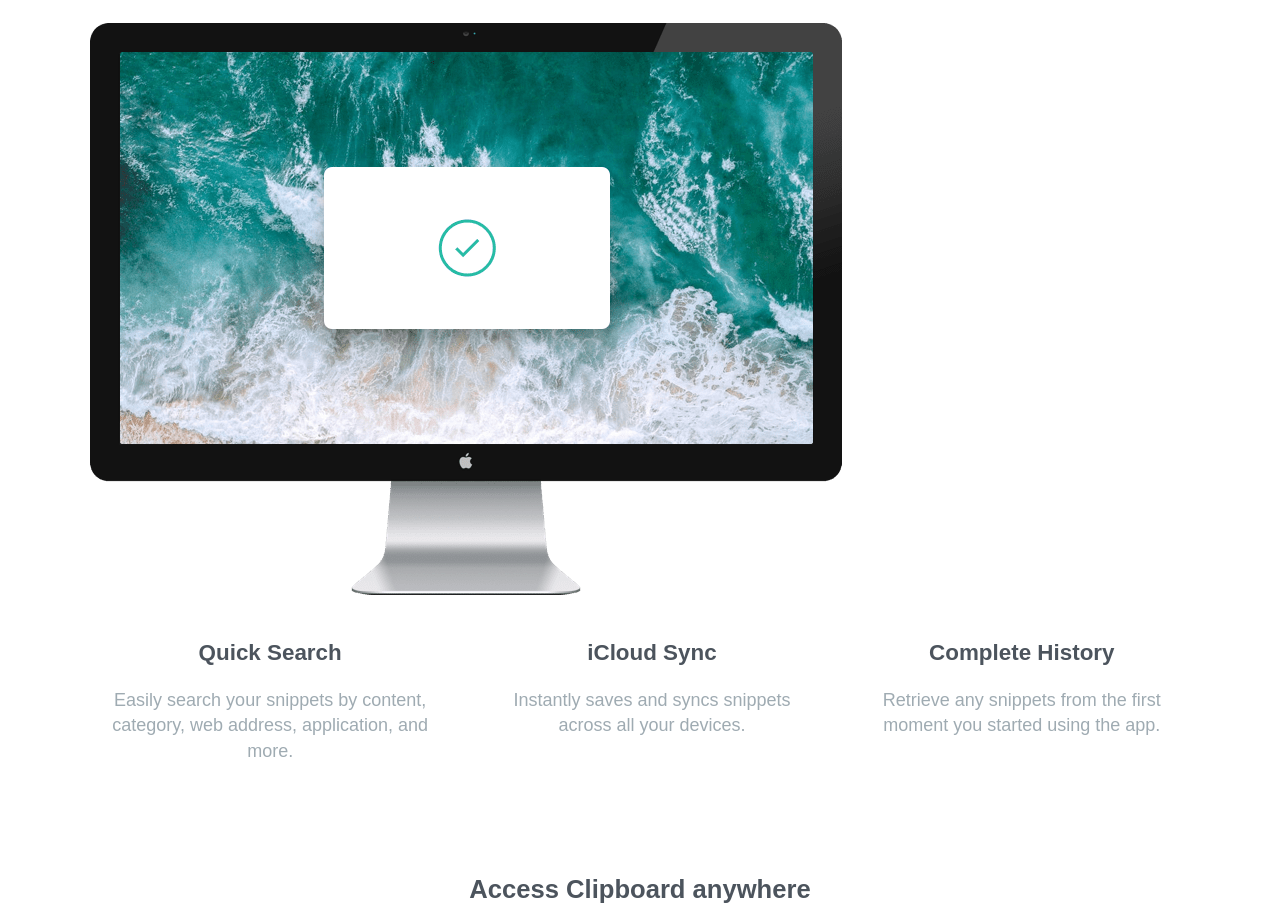
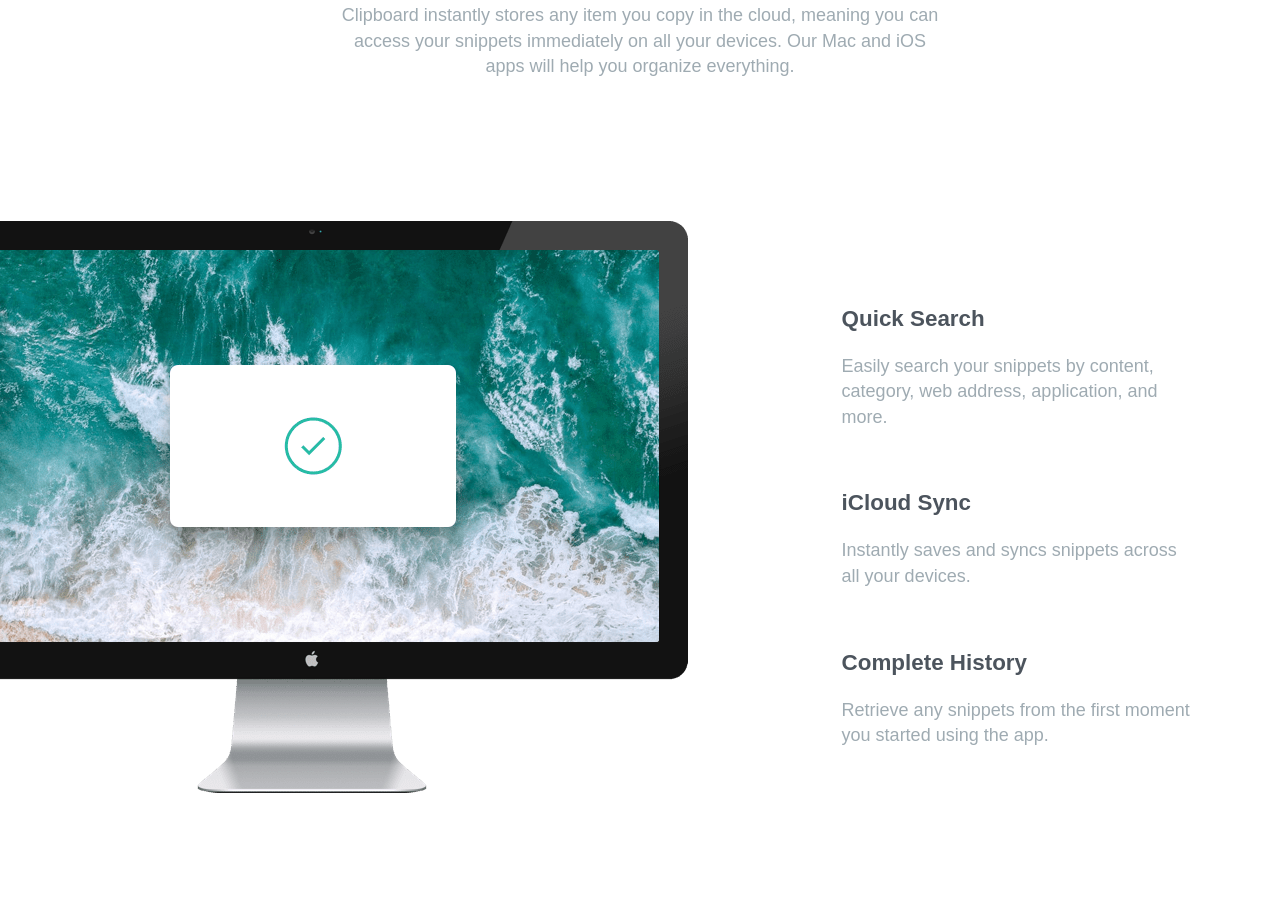
Before and after one commit to juanCruzCalderon/frontend-mentor__junior__clipboard, a plain HTML site: page index.html in a window 1280 px wide. Shown: the part 783-1690 px from the top of the page. Drawn offline with Linux system fonts and the light colour scheme; a web font is replaced by a local one.

Commit message:
PC structure

```diff
--- a/index.html
+++ b/index.html
@@ -38,10 +38,10 @@
         devices. Our Mac and iOS apps will help you organize everything.</p>
     </section>
 
-    <section class="">
-      <img  class="divider__img" src="./images/image-computer.png" alt="">
-      <div class="divider__container">
-        <div class="divider">
+    <section class="container-div">
+      <img  class="divider__img incrus" src="./images/image-computer.png" alt="">
+      <div class="divider__container divider2">
+        <div class="divider ">
           <h4 class="divider__title divider__small">Quick Search</h4>
           <p class="divider__p">Easily search your snippets by content, category, web address, application, and more.</p>
         </div>
@@ -109,7 +109,7 @@
 
 
   <footer class="footer">
-    <img src="./images/logo.svg"  alt="">
+    <img class="footer__img" src="./images/logo.svg"  alt="">
     <div class="footer__info">
       <a href="#">FAQs</a>
       <a href="#">Contact Us</a>
--- a/style.css
+++ b/style.css
@@ -27,13 +27,14 @@ body{
 main{
     display: flex;
     flex-direction: column;
-    gap: 110px;
+    gap: calc(90px + 4vw);
     padding: 0 7vw;
-    margin: 80px 0;
+    margin: 12vw 0;
 }
 
 img{
     max-width: 100%;
+    margin: auto;
 }
 
 
@@ -52,7 +53,7 @@ img{
     flex-direction: column;
     align-items: center;
 
-    gap: 30px;
+    gap: calc(25px + 1vw);
     text-align: center;
 }
 .hero__img{
@@ -62,7 +63,9 @@ img{
 .hero__img *{
     width: 100%;
 }
-
+.hero__title{
+    font-size: calc(1.6rem + 1.5vw);
+}
 
 
 
@@ -76,7 +79,7 @@ img{
 }
 .divider__title{
     margin-bottom: 22px;
-    font-size: 1.6rem;
+    font-size: calc(1.4rem + 1.5vw);
 }
 .divider__p{
     line-height: 1.6rem;
@@ -88,6 +91,7 @@ img{
     display: flex;
     flex-direction: column;
     gap: 60px;
+    justify-content: center;
 }
 .divider__img{
     margin-bottom: 40px;
@@ -96,6 +100,14 @@ img{
 .divider__icon{
     margin-bottom: 20px;
 }
+.container-div{
+    display: flex;
+    flex-direction: column;
+    align-items: center;
+}
+
+
+
 
 
 
@@ -114,7 +126,7 @@ img{
     margin: 20px 0;
 }
 .cta button{
-    padding: 16px;
+    padding: 16px 30px;
     color: white;
     font-weight: 600;
     font-size: 1rem;
@@ -128,17 +140,17 @@ img{
     box-shadow:0px 3px rgba(0, 0,0, .2), 0px 3px 3px var(--color-cyan);
 }
 .cta__ios:hover{
+
+    filter: brightness(1.2);
 }
 .cta__mac{
     background-color: var(--color-blue);
     box-shadow:0px 3px rgba(0, 0,0, .2), 0px 3px 3px var(--color-blue);
 }
 .cta__mac:hover{
+filter: brightness(1.2);
+}
 
-}
-.cta button:hover{
-    background-color: inherit,rgba(255, 255, 255, 0.744) ;
-}
 
 
 
@@ -219,7 +231,9 @@ img{
 
   /*    media-querys     */
 @media screen and (min-width:800px) {
-
+    img{
+        max-width: 70%;
+    }
     .cta{
         flex-direction: row;
         justify-content: center;
@@ -251,4 +265,29 @@ img{
         gap: 20px;
         grid-template-columns: repeat(3,1fr);
     }
+    .footer__img{
+        margin: 0;
+    }
 }
+
+
+
+
+
+@media screen and (min-width:1000px){
+
+    .divider2{
+        flex-direction: column;
+    }
+    .container-div{
+        flex-direction: row;
+
+    }
+    .container-div *{
+        text-align: left;
+    }
+    .incrus{
+        position: relative;
+        left: -12vw;
+    }
+}
```
